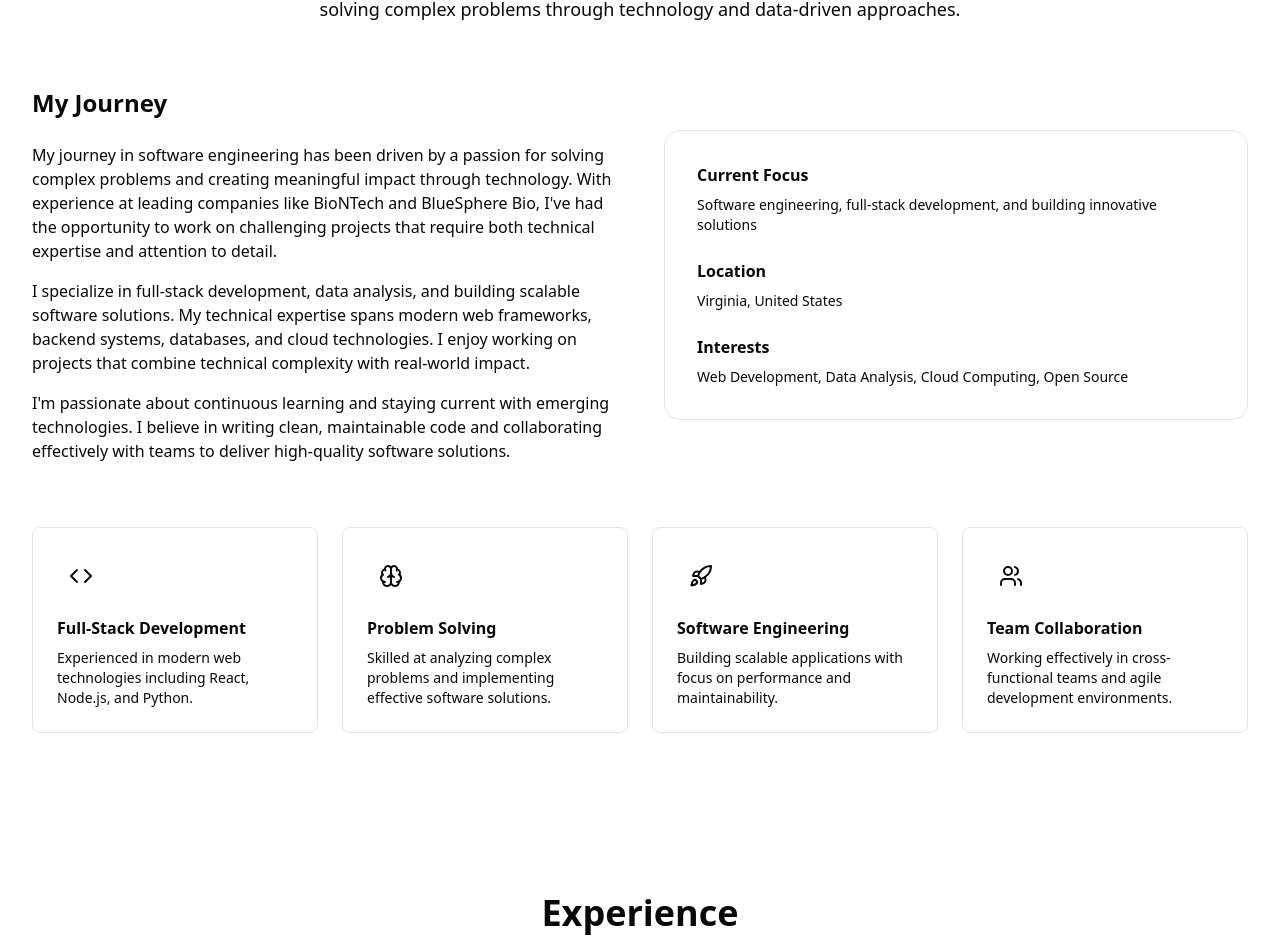
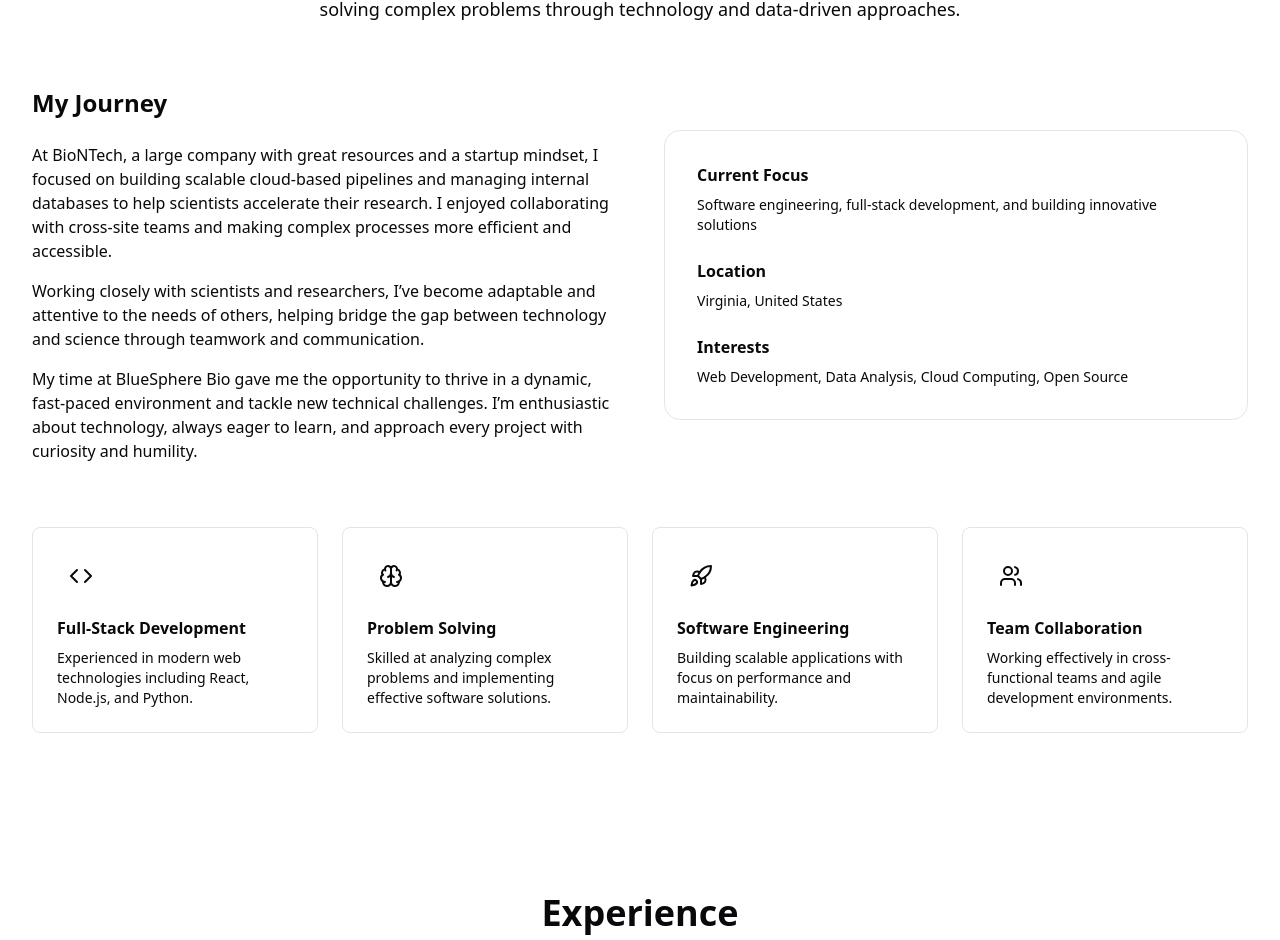
Before and after one commit to JaeungJayJang/personal_website_3, a Next.js app: page / in a window 1280 px wide. Shown: the part 969-1909 px from the top of the page. Built offline with nearby package versions, Linux system fonts and the light colour scheme.

Commit message:
Improved about me info

```diff
--- a/src/components/about-section.tsx
+++ b/src/components/about-section.tsx
@@ -76,21 +76,13 @@ export function AboutSection() {
             <h3 className="text-2xl font-bold mb-6">My Journey</h3>
             <div className="space-y-4 text-muted-foreground">
               <p>
-                My journey in software engineering has been driven by a passion for solving complex
-                problems and creating meaningful impact through technology. With experience at leading
-                companies like BioNTech and BlueSphere Bio, I've had the opportunity to work on
-                challenging projects that require both technical expertise and attention to detail.
+                At BioNTech, a large company with great resources and a startup mindset, I focused on building scalable cloud-based pipelines and managing internal databases to help scientists accelerate their research. I enjoyed collaborating with cross-site teams and making complex processes more efficient and accessible.
               </p>
               <p>
-                I specialize in full-stack development, data analysis, and building scalable software
-                solutions. My technical expertise spans modern web frameworks, backend systems,
-                databases, and cloud technologies. I enjoy working on projects that combine technical
-                complexity with real-world impact.
+                Working closely with scientists and researchers, I’ve become adaptable and attentive to the needs of others, helping bridge the gap between technology and science through teamwork and communication.
               </p>
               <p>
-                I'm passionate about continuous learning and staying current with emerging technologies.
-                I believe in writing clean, maintainable code and collaborating effectively with teams
-                to deliver high-quality software solutions.
+                My time at BlueSphere Bio gave me the opportunity to thrive in a dynamic, fast-paced environment and tackle new technical challenges. I’m enthusiastic about technology, always eager to learn, and approach every project with curiosity and humility.
               </p>
             </div>
           </motion.div>
```
